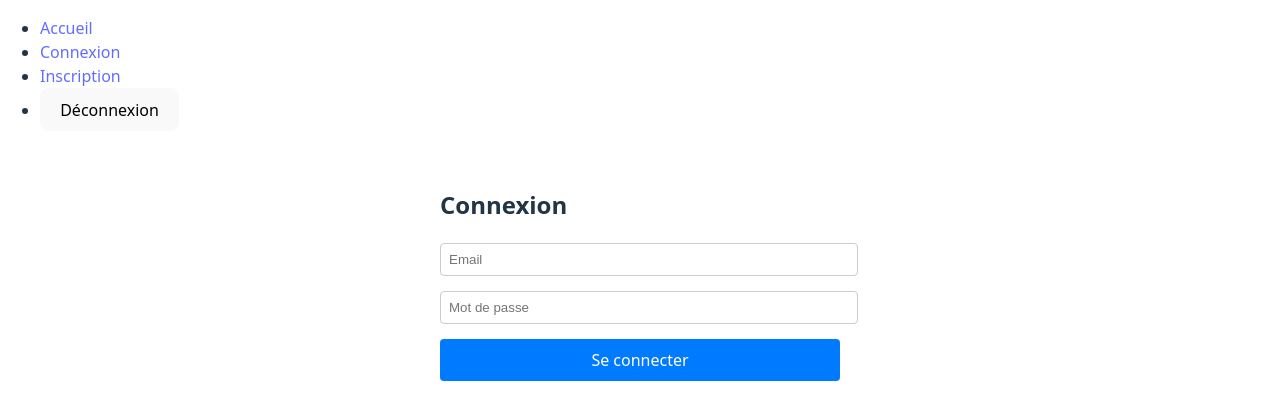
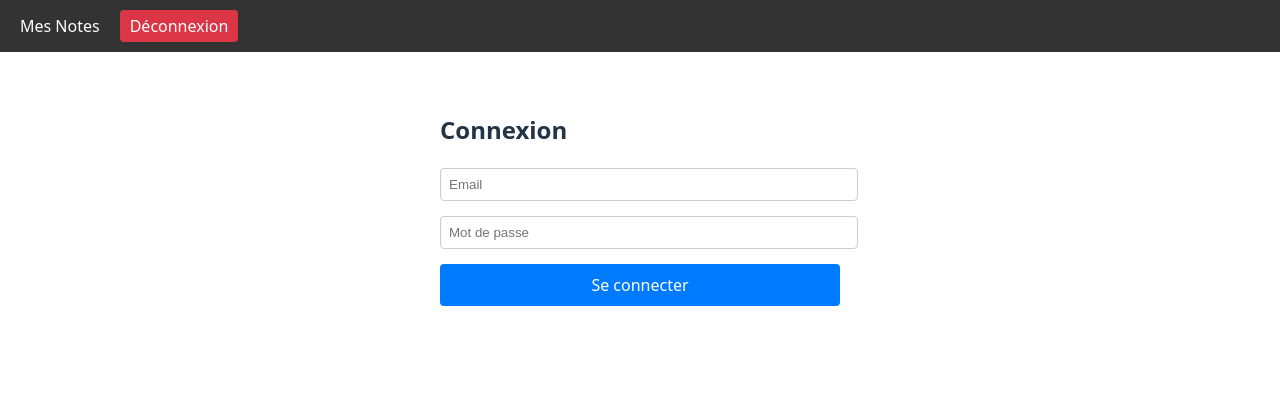
Before and after one commit to KanA-P-dot/SecureNotes, a React (Vite) app in the folder secure-notes-frontend/: page /login in a window 1280 px wide. Shown: the top 420 px of the page. Built offline with nearby package versions, Linux system fonts and the light colour scheme; sample sign-in values are in the browser's storage.

Commit message:
feat: amelioration srtyle de la navbar avec gestion etat connexion

```diff
--- a/secure-notes-frontend/src/components/Navbar.jsx
+++ b/secure-notes-frontend/src/components/Navbar.jsx
@@ -1,7 +1,9 @@
 import { Link, useNavigate } from 'react-router-dom'
+import { getToken } from '../services/api'
 
 function Navbar() {
   const navigate = useNavigate()
+  const isLoggedIn = !!getToken()
 
   const handleLogout = () => {
     localStorage.removeItem('token')
@@ -9,12 +11,44 @@ function Navbar() {
   }
 
   return (
-    <nav>
-      <ul>
-        <li><Link to="/">Accueil</Link></li>
-        <li><Link to="/login">Connexion</Link></li>
-        <li><Link to="/register">Inscription</Link></li>
-        <li><button onClick={handleLogout}>Déconnexion</button></li>
+    <nav style={{
+      backgroundColor: '#333',
+      padding: '10px 20px',
+      marginBottom: '20px'
+    }}>
+      <ul style={{
+        listStyle: 'none',
+        display: 'flex',
+        gap: '20px',
+        margin: 0,
+        padding: 0,
+        alignItems: 'center'
+      }}>
+        {isLoggedIn ? (
+          <>
+            <li><Link to="/" style={{ color: 'white', textDecoration: 'none' }}>Mes Notes</Link></li>
+            <li>
+              <button
+                onClick={handleLogout}
+                style={{
+                  backgroundColor: '#dc3545',
+                  color: 'white',
+                  border: 'none',
+                  padding: '5px 10px',
+                  borderRadius: '4px',
+                  cursor: 'pointer'
+                }}
+              >
+                Déconnexion
+              </button>
+            </li>
+          </>
+        ) : (
+          <>
+            <li><Link to="/login" style={{ color: 'white', textDecoration: 'none' }}>Connexion</Link></li>
+            <li><Link to="/register" style={{ color: 'white', textDecoration: 'none' }}>Inscription</Link></li>
+          </>
+        )}
       </ul>
     </nav>
   )
```
